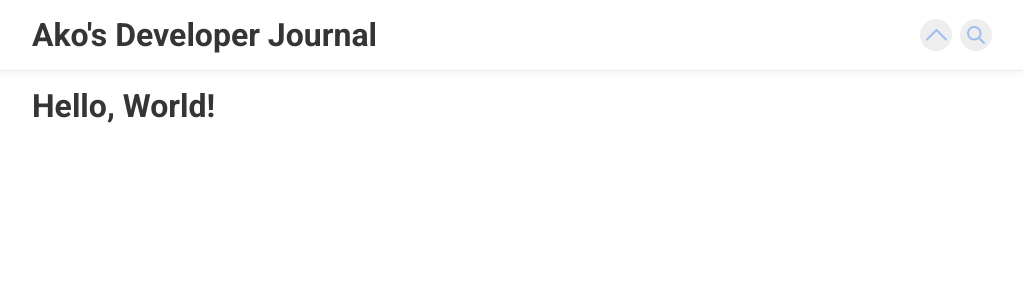
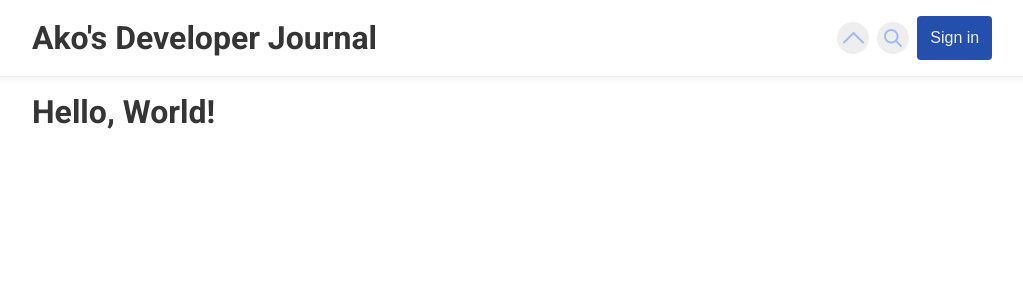
Before and after one commit to kaganAhmetOkan/akos-devjou, a Next.js app: page / in a window 1280 px wide. Shown: the top 300 px of the page, without its empty margins (128-1151 px from the left). Built offline with nearby package versions, Linux system fonts and the light colour scheme.

Commit message:
Create custom button element

```diff
--- a/app/globals.css
+++ b/app/globals.css
@@ -71,7 +71,7 @@ a[data-type=button] {
   border: none;
   border-radius: 4px;
   font-size: 1rem;
-  padding: 1rem;
+  padding: 0.8rem;
   cursor: pointer;
   transition: 250ms;
 }
--- /dev/null
+++ b/components/Button/Button.module.scss
@@ -0,0 +1,3 @@
+.main {
+  display: flex;
+}
--- /dev/null
+++ b/components/Button/Button.tsx
@@ -0,0 +1,22 @@
+"use client";
+import style from "./Button.module.scss";
+
+interface CustomProps extends React.HTMLAttributes<HTMLButtonElement> {
+  theme?: "none" | "primary";
+  enabled?: boolean;
+};
+
+export default function Button(
+  { children, theme="none", enabled=false, ...props }: CustomProps
+) {
+  return (
+    <button
+      className={style.main}
+      data-theme={theme}
+      data-enabled={enabled}
+      {...props}
+    >
+      {children}
+    </button>
+  );
+};
--- a/components/Header/Header.module.scss
+++ b/components/Header/Header.module.scss
@@ -13,6 +13,7 @@
 
 .buttons {
   display: flex;
+  align-items: center;
   gap: 0.5rem;
 }
 
--- a/components/Header/Header.tsx
+++ b/components/Header/Header.tsx
@@ -3,6 +3,7 @@ import style from "./Header.module.scss";
 import Link from "next/link";
 import ToggleHeader from "../ToggleHeader/ToggleHeader";
 import SearchBar from "../SearchBar/SearchBar";
+import Button from "../Button/Button";
 import { usePersistingState } from "@/hooks/usePersistingState";
 
 export default function Header() {
@@ -17,6 +18,9 @@ export default function Header() {
       <div className={style.buttons}>
         <ToggleHeader visible={headerVisible} setVisible={setHeaderVisible} />
         <SearchBar />
+        <Button theme="primary">
+          Sign in
+        </Button>
       </div>
     </header>
   );
--- a/package.json
+++ b/package.json
@@ -1,6 +1,6 @@
 {
   "name": "akos-devjou",
-  "version": "0.5.2",
+  "version": "0.6.0",
   "description": "Source code of my personal blog website, Ako's Developer Journal.",
   "repository": "https://github.com/kaganAhmetOkan/akos-devjou",
   "author": "Kağan Ahmet Okan <okaganahmet@gmail.com>",
```
